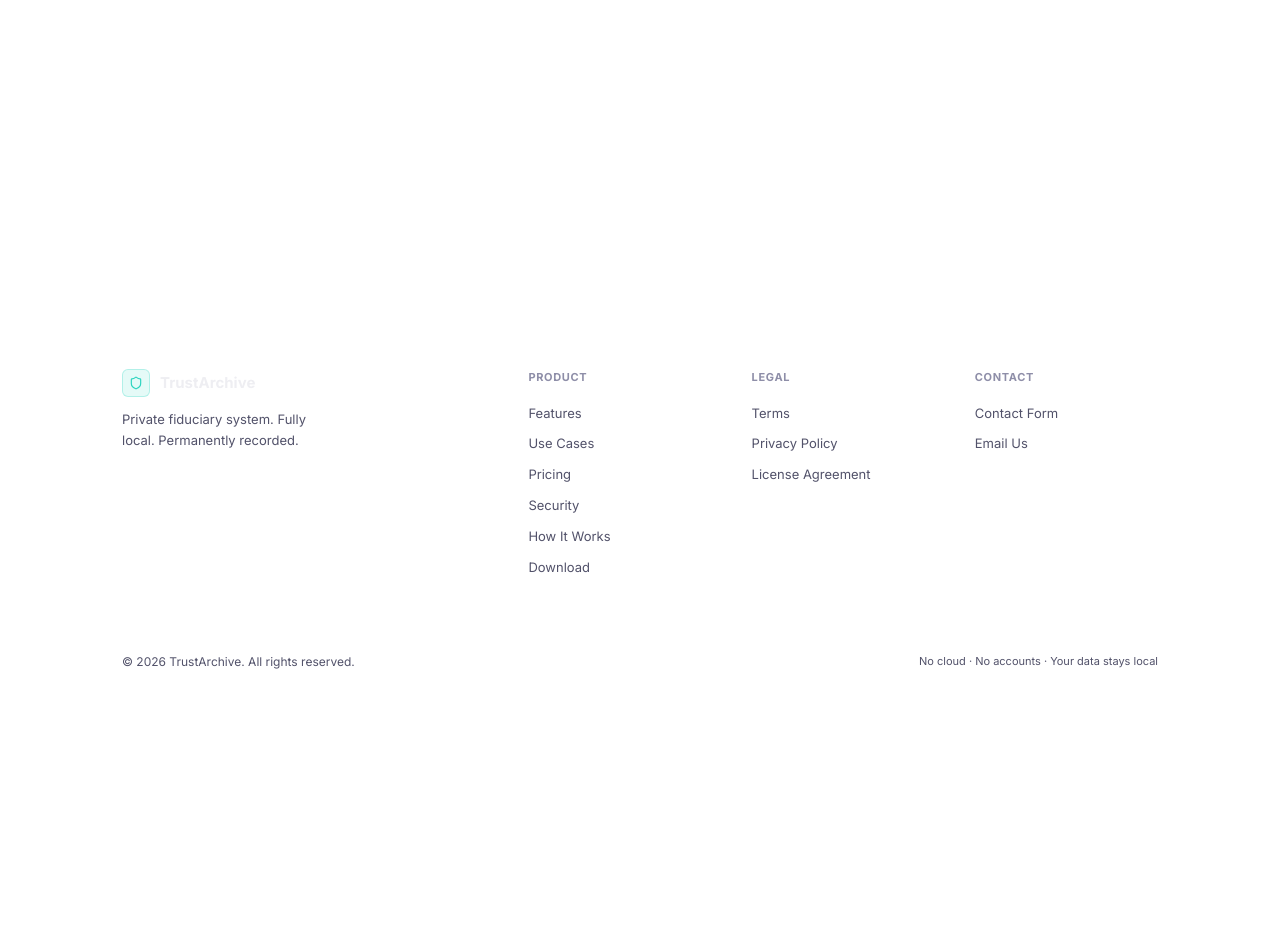
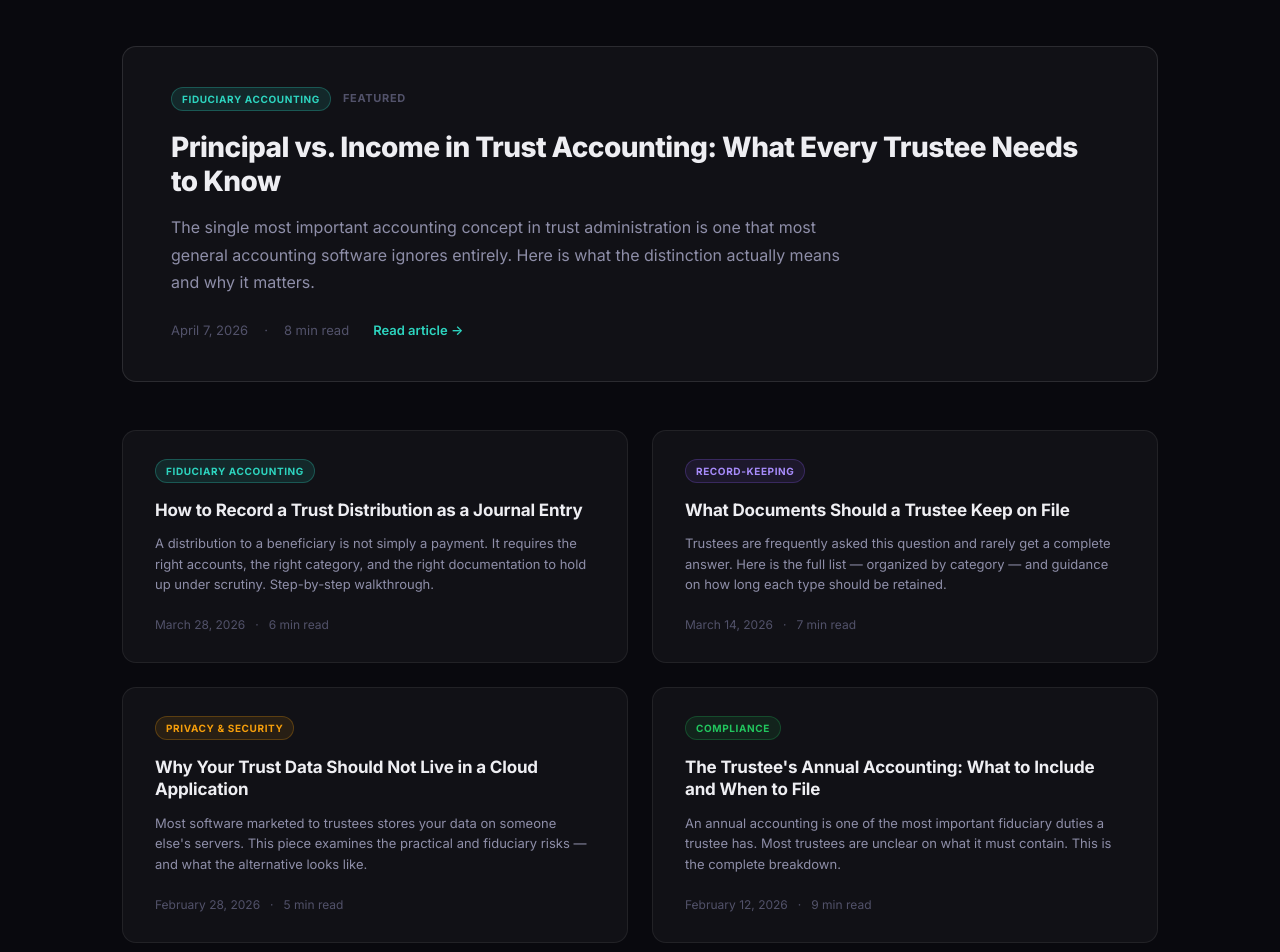
Before and after one commit to apvera-admin/trustarchive, a Next.js app: page /blog in a window 1280 px wide. Before the commit this address had no page. Shown: the part 480-1432 px from the top of the page. Before the commit the page ends 1184 px from the top, so only its background shows below. Built offline with nearby package versions, Linux system fonts and the light colour scheme.

Commit message:
Create page.js

```diff
--- /dev/null
+++ b/app/blog/page.js
@@ -0,0 +1,171 @@
+import Link from 'next/link';
+import { Shield, BookOpen } from 'lucide-react';
+
+export const metadata = {
+  title: 'Blog — TrustArchive',
+  description: 'Practical guidance on trust administration, fiduciary accounting, and record-keeping for trustees.',
+};
+
+export const posts = [
+  {
+    slug: 'principal-vs-income-trust-accounting',
+    title: 'Principal vs. Income in Trust Accounting: What Every Trustee Needs to Know',
+    excerpt: 'The single most important accounting concept in trust administration is one that most general accounting software ignores entirely. Here is what the distinction actually means and why it matters.',
+    date: 'April 7, 2026',
+    readTime: '8 min read',
+    category: 'Fiduciary Accounting',
+  },
+  {
+    slug: 'how-to-record-trust-distribution-journal-entry',
+    title: 'How to Record a Trust Distribution as a Journal Entry',
+    excerpt: 'A distribution to a beneficiary is not simply a payment. It requires the right accounts, the right category, and the right documentation to hold up under scrutiny. Step-by-step walkthrough.',
+    date: 'March 28, 2026',
+    readTime: '6 min read',
+    category: 'Fiduciary Accounting',
+  },
+  {
+    slug: 'documents-trustee-should-keep',
+    title: 'What Documents Should a Trustee Keep on File',
+    excerpt: 'Trustees are frequently asked this question and rarely get a complete answer. Here is the full list — organized by category — and guidance on how long each type should be retained.',
+    date: 'March 14, 2026',
+    readTime: '7 min read',
+    category: 'Record-Keeping',
+  },
+  {
+    slug: 'trust-data-should-not-live-in-cloud',
+    title: 'Why Your Trust Data Should Not Live in a Cloud Application',
+    excerpt: 'Most software marketed to trustees stores your data on someone else\'s servers. This piece examines the practical and fiduciary risks — and what the alternative looks like.',
+    date: 'February 28, 2026',
+    readTime: '5 min read',
+    category: 'Privacy & Security',
+  },
+  {
+    slug: 'trustee-annual-accounting-what-to-include',
+    title: 'The Trustee\'s Annual Accounting: What to Include and When to File',
+    excerpt: 'An annual accounting is one of the most important fiduciary duties a trustee has. Most trustees are unclear on what it must contain. This is the complete breakdown.',
+    date: 'February 12, 2026',
+    readTime: '9 min read',
+    category: 'Compliance',
+  },
+];
+
+const categoryColors = {
+  'Fiduciary Accounting': { bg: 'var(--accent-dim)', color: 'var(--accent)', border: 'var(--accent-border)' },
+  'Record-Keeping': { bg: 'rgba(139,92,246,0.1)', color: '#a78bfa', border: 'rgba(139,92,246,0.25)' },
+  'Privacy & Security': { bg: 'rgba(245,158,11,0.1)', color: 'var(--warn)', border: 'rgba(245,158,11,0.25)' },
+  'Compliance': { bg: 'rgba(34,197,94,0.1)', color: 'var(--success)', border: 'rgba(34,197,94,0.25)' },
+};
+
+export default function BlogPage() {
+  const featured = posts[0];
+  const rest = posts.slice(1);
+
+  return (
+    <div>
+      <div style={{ paddingTop: 60 }}>
+        <div className="page-hero">
+          <div className="container">
+            <span className="tag" style={{ marginBottom: 20, display: 'inline-flex' }}>
+              <BookOpen size={11} /> Trust Administration
+            </span>
+            <h1>The TrustArchive Blog</h1>
+            <p>Practical guidance on fiduciary accounting, record-keeping, and trust administration for trustees who take their duties seriously.</p>
+          </div>
+        </div>
+      </div>
+
+      <section className="section">
+        <div className="container">
+
+          {/* Featured post */}
+          <Link href={'/blog/' + featured.slug} style={{ textDecoration: 'none', display: 'block', marginBottom: 48 }}>
+            <div style={{
+              background: 'var(--bg-surface)',
+              border: '1px solid var(--border-md)',
+              borderRadius: 'var(--radius-lg)',
+              padding: '40px 48px',
+              transition: 'border-color 150ms',
+            }}>
+              <div style={{ display: 'flex', alignItems: 'center', gap: 12, marginBottom: 20 }}>
+                <span style={{
+                  fontSize: 10, fontWeight: 700,
+                  padding: '3px 10px', borderRadius: 99,
+                  background: categoryColors[featured.category].bg,
+                  color: categoryColors[featured.category].color,
+                  border: '1px solid ' + categoryColors[featured.category].border,
+                  textTransform: 'uppercase', letterSpacing: '0.06em',
+                }}>{featured.category}</span>
+                <span style={{ fontSize: 11, color: 'var(--text-3)', fontWeight: 700, textTransform: 'uppercase', letterSpacing: '0.06em' }}>Featured</span>
+              </div>
+              <h2 style={{ fontSize: 28, fontWeight: 800, letterSpacing: '-0.02em', lineHeight: 1.2, marginBottom: 16, color: 'var(--text-1)' }}>
+                {featured.title}
+              </h2>
+              <p style={{ fontSize: 16, color: 'var(--text-2)', lineHeight: 1.7, marginBottom: 24, maxWidth: 680 }}>
+                {featured.excerpt}
+              </p>
+              <div style={{ display: 'flex', alignItems: 'center', gap: 16 }}>
+                <span style={{ fontSize: 13, color: 'var(--text-3)' }}>{featured.date}</span>
+                <span style={{ fontSize: 13, color: 'var(--text-3)' }}>·</span>
+                <span style={{ fontSize: 13, color: 'var(--text-3)' }}>{featured.readTime}</span>
+                <span style={{ fontSize: 13, color: 'var(--accent)', fontWeight: 600, marginLeft: 8 }}>Read article →</span>
+              </div>
+            </div>
+          </Link>
+
+          {/* Post grid */}
+          <div style={{ display: 'grid', gridTemplateColumns: 'repeat(2, 1fr)', gap: 24 }}>
+            {rest.map(post => {
+              const colors = categoryColors[post.category] || categoryColors['Fiduciary Accounting'];
+              return (
+                <Link key={post.slug} href={'/blog/' + post.slug} style={{ textDecoration: 'none' }}>
+                  <div style={{
+                    background: 'var(--bg-surface)',
+                    border: '1px solid var(--border)',
+                    borderRadius: 'var(--radius-lg)',
+                    padding: '28px 32px',
+                    height: '100%',
+                    display: 'flex',
+                    flexDirection: 'column',
+                  }}>
+                    <span style={{
+                      fontSize: 10, fontWeight: 700,
+                      padding: '3px 10px', borderRadius: 99,
+                      background: colors.bg,
+                      color: colors.color,
+                      border: '1px solid ' + colors.border,
+                      textTransform: 'uppercase', letterSpacing: '0.06em',
+                      display: 'inline-block', marginBottom: 16, alignSelf: 'flex-start',
+                    }}>{post.category}</span>
+                    <h3 style={{ fontSize: 17, fontWeight: 700, letterSpacing: '-0.01em', lineHeight: 1.3, marginBottom: 12, color: 'var(--text-1)', flex: 1 }}>
+                      {post.title}
+                    </h3>
+                    <p style={{ fontSize: 13, color: 'var(--text-2)', lineHeight: 1.6, marginBottom: 20 }}>
+                      {post.excerpt}
+                    </p>
+                    <div style={{ display: 'flex', alignItems: 'center', gap: 10, marginTop: 'auto' }}>
+                      <span style={{ fontSize: 12, color: 'var(--text-3)' }}>{post.date}</span>
+                      <span style={{ fontSize: 12, color: 'var(--text-3)' }}>·</span>
+                      <span style={{ fontSize: 12, color: 'var(--text-3)' }}>{post.readTime}</span>
+                    </div>
+                  </div>
+                </Link>
+              );
+            })}
+          </div>
+
+        </div>
+      </section>
+
+      <section className="cta-section">
+        <div className="container">
+          <h2>See TrustArchive in Action</h2>
+          <p>The software built for trustees who take their records seriously.</p>
+          <div className="cta-actions">
+            <Link href="/pricing" className="btn-primary lg"><Shield size={16} /> Start Free Trial</Link>
+            <Link href="/features" className="btn-secondary lg">View Features</Link>
+          </div>
+        </div>
+      </section>
+    </div>
+  );
+}
```
